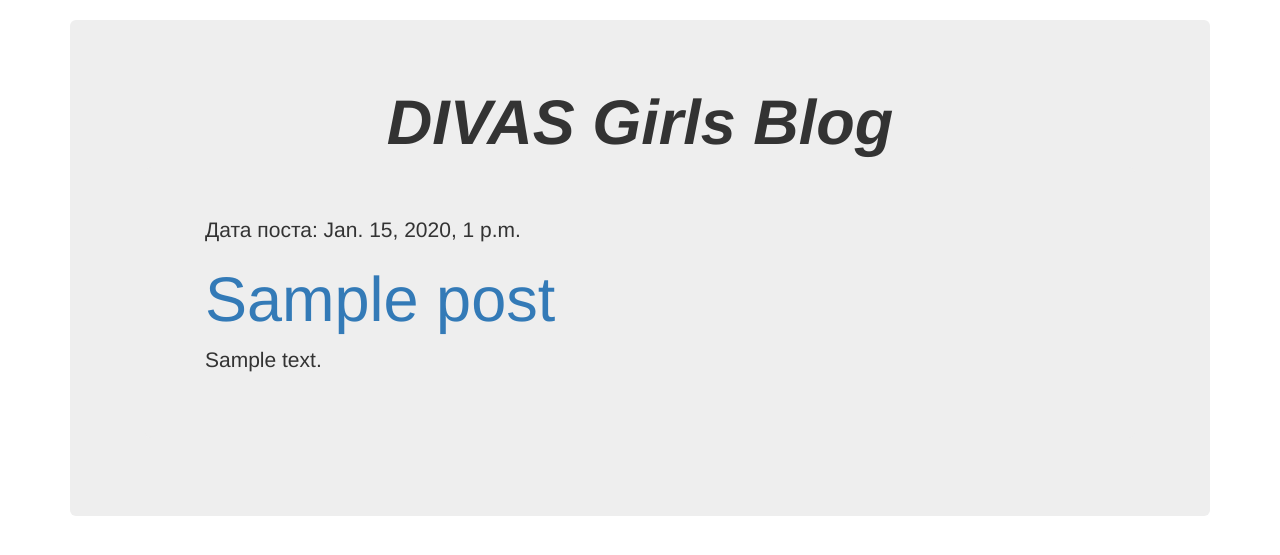
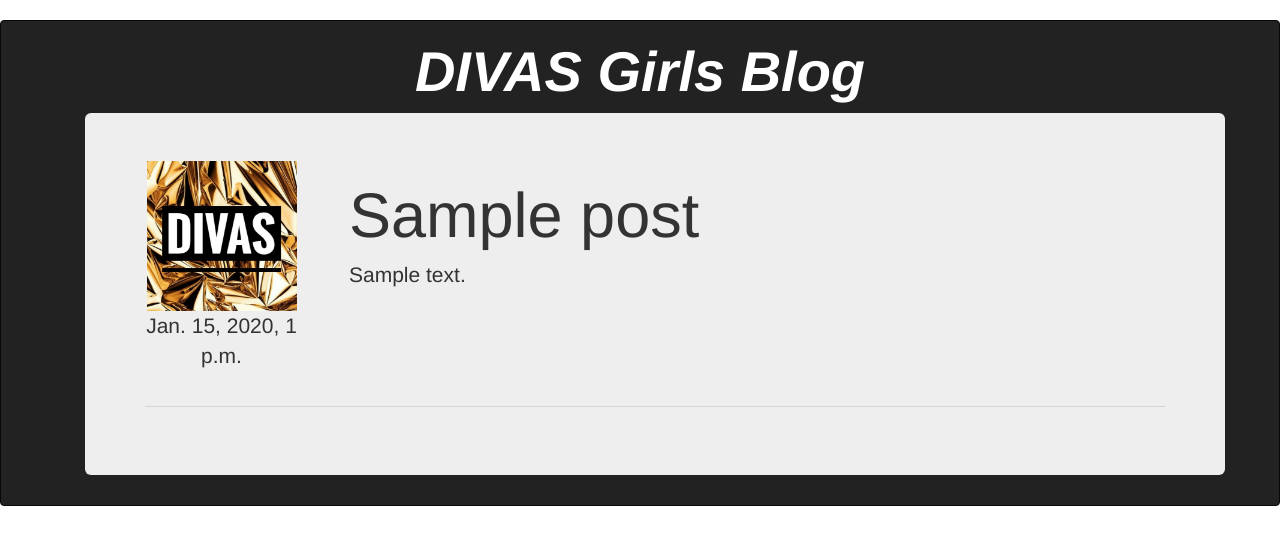
Before and after one commit to YevheniiaSmyrnova/divas, a Django app: template templates/blog/post_list.html in a window 1280 px wide. Shown: the part 52-607 px from the top of the page. Run offline with Django 3.2, Linux system fonts and the light colour scheme; the template is opened without the code that fills it: values that come from a table or form of the project are taken from there, others are empty; tables that the repository leaves empty hold one stand-in row (values such as "Sample post"); some libraries are stand-ins or nearby versions.

Commit message:
new style

```diff
--- a/templates/base.html
+++ b/templates/base.html
@@ -35,8 +35,12 @@
         </div><!-- /.navbar-collapse -->
     </div><!-- /.container-fluid -->
 </nav>
-{% block content %}
-{% endblock content %}
+<div class="navbar navbar-inverse">
+    <div class="container">
+        {% block content %}
+        {% endblock content %}
+    </div>
+</div>
 
 <script src="../static/js/jquery.min.js"></script>
 <script src="../static/js/bootstrap.min.js"></script>
--- a/templates/blog/post_list.html
+++ b/templates/blog/post_list.html
@@ -12,19 +12,40 @@
 
 
 {% block content %}
+    <h1 class="title" align="center"><i><b>DIVAS Girls Blog</b></i></h1>
+
+    {% if posts %}
         <div class="container">
             <div class="jumbotron">
-            <h1 align="center"><i><b>DIVAS Girls Blog</b></i></h1>
 
     {% for post in posts %}
-                <div class="container">
-                    <div class="jumbotron">
-                        <p>Дата поста: {{ post.published_date }}</p>
-                        <h1><a href="">{{ post.title }}</a></h1>
+        <table border="0" width="100%">
+                <tr valign="top">
+                    <td width="15%" colspan="2">
+                        <center>
+                            <a href="{% static 'images/divas_2.jpg' %}">
+                                <img class="media-object"
+                                     src="{% static 'images/divas_2.jpg' %}"
+                                     width="150" alt="...">
+                            </a>
+                            <p>{{ post.published_date }}</p>
+                        </center>
+                    </td>
+
+                    <td width="5%"></td>
+
+                    <td width="80%">
+
+                <h1>{{ post.title }}</h1>
                 <p>{{ post.text|linebreaksbr }}</p>
-                    </div>
-                </div>
+
+                    </td>
+                </tr>
+            </table>
+<hr>
     {% endfor %}
         </div>
         </div>
+    {% else %}<p>К сожелению, пока еще нет постов</p>
+    {% endif %}
 {% endblock content %}
```
Also changed, not shown: templates/index.html (+3 -5 lines), divas/static/images/divas_2.jpg (added). Lines whose indentation alone changed are shown as unchanged.
